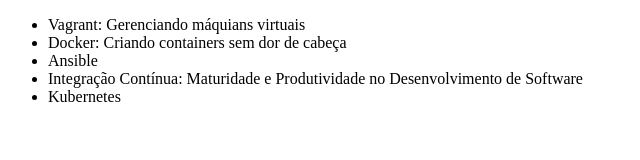
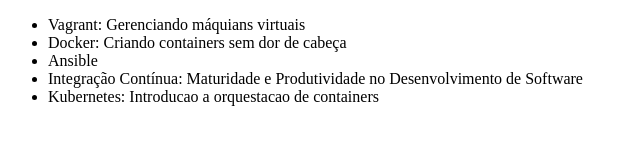
Before and after one commit to MaraoLT/alura-git, a plain HTML site: page index.html in a window 1280 px wide. Shown: the whole page, without its empty margins (0-640 px from the left). Drawn offline with Linux system fonts and the light colour scheme.

Commit message:
Alterando Kubernetes

```diff
--- a/index.html
+++ b/index.html
@@ -10,7 +10,7 @@
         <li>Docker: Criando containers sem dor de cabeça</li>
         <li>Ansible</li>
         <li>Integração Contínua: Maturidade e Produtividade no Desenvolvimento de Software</li>
-        <li>Kubernetes</li>
+        <li>Kubernetes: Introducao a orquestacao de containers</li>
     </ul>
 </body>
 </html>
```
